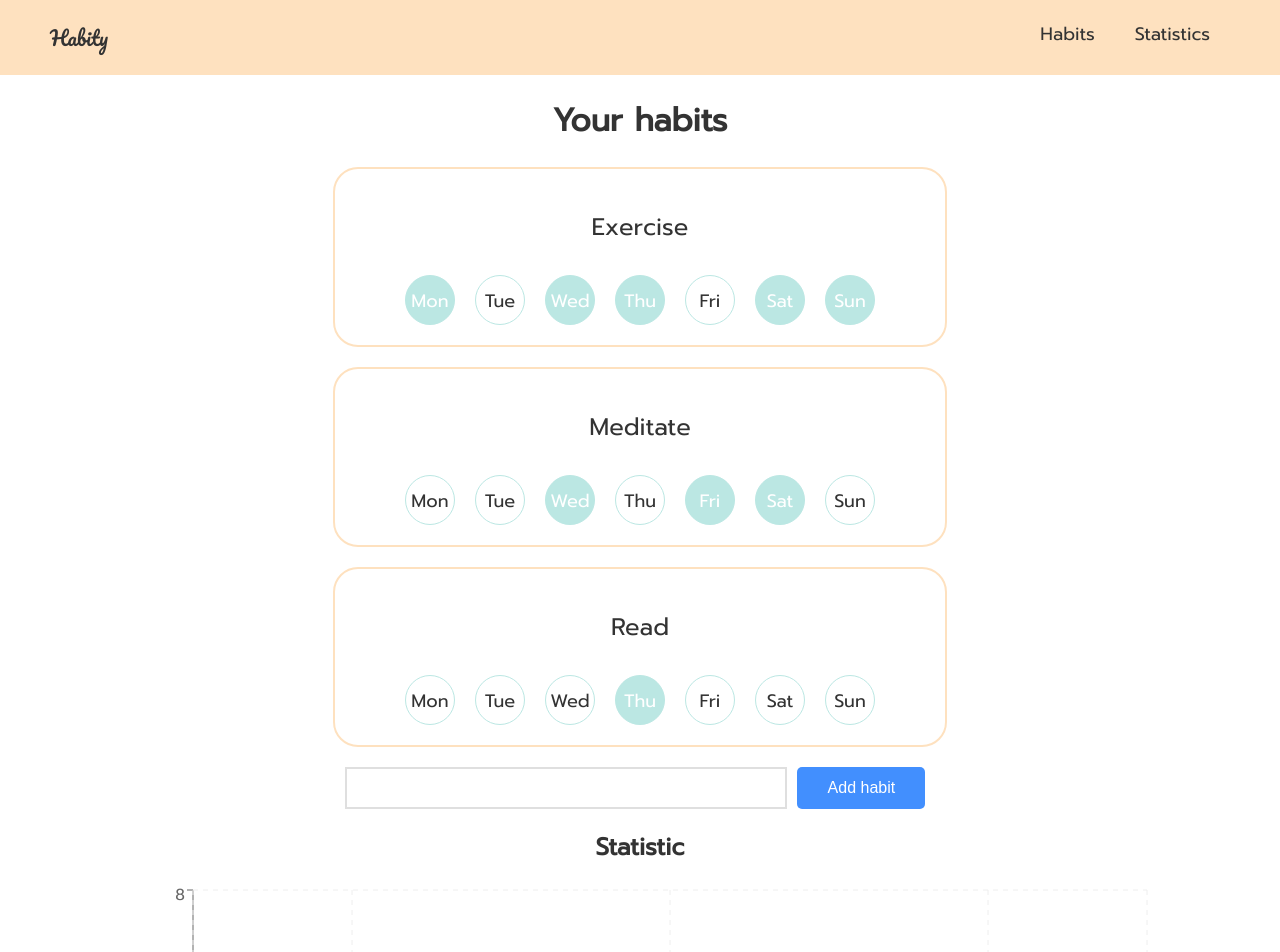
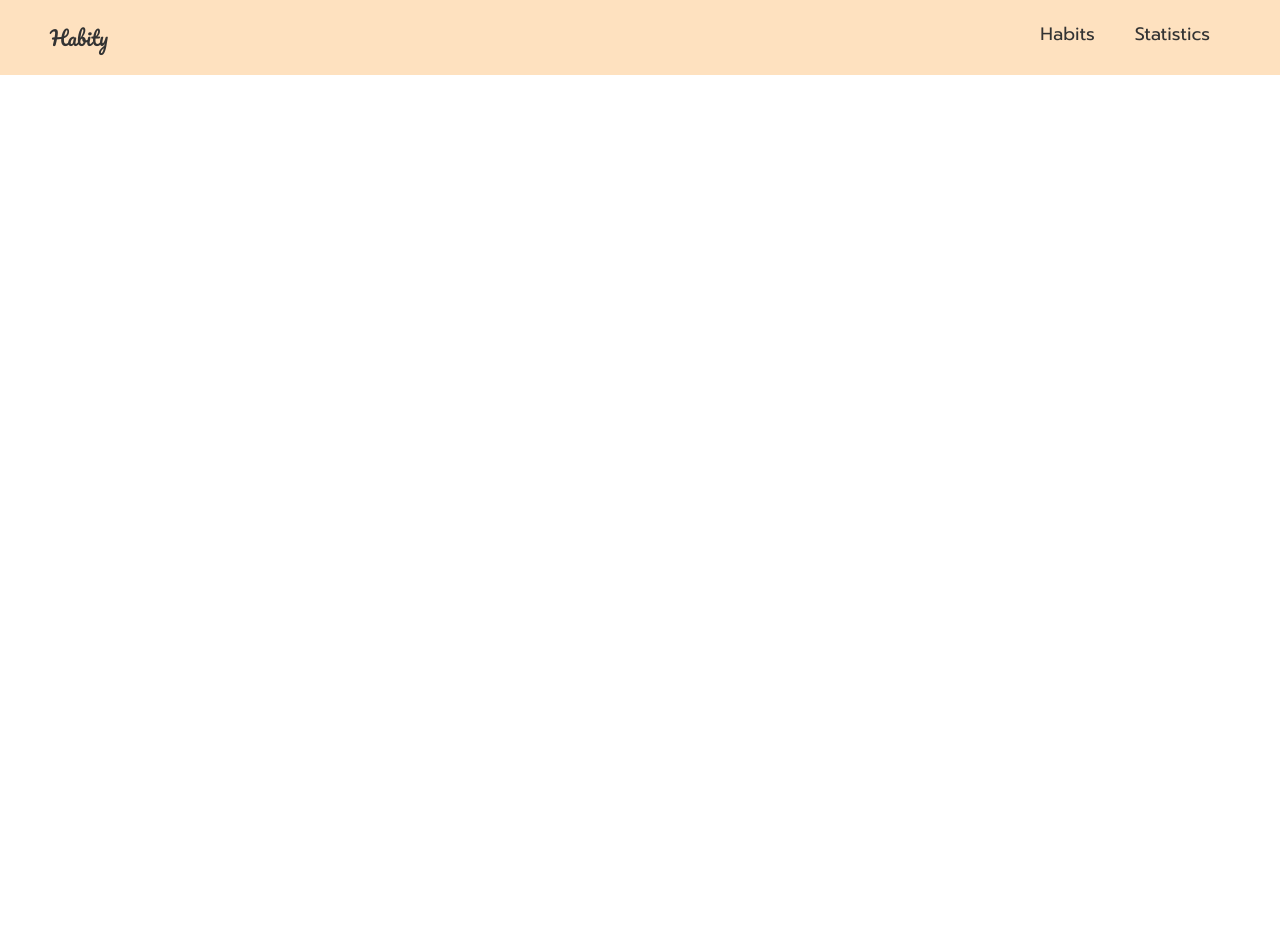
Before and after one commit to olgachichkanova/habity-app, a React (Create React App) app: page / in a window 1280 px wide. Shown: the top 952 px of the page. After the commit the page ends 800 px from the top, so only its background shows below. Built offline with nearby package versions, Linux system fonts and the light colour scheme.

Commit message:
added router

```diff
--- a/package.json
+++ b/package.json
@@ -9,6 +9,7 @@
     "axios": "^1.2.2",
     "react": "^18.2.0",
     "react-dom": "^18.2.0",
+    "react-router-dom": "^6.6.1",
     "react-scripts": "5.0.1",
     "recharts": "^2.2.0",
     "shortid": "^2.2.16",
--- a/src/App.js
+++ b/src/App.js
@@ -1,8 +1,15 @@
 import './App.css';
 import { useState, useEffect } from 'react'
-import AddHabit from './components/AddHabit/AddHabit';
+
 import HabitsList from './components/HabitsList/HabitsList'
 import Statistic from './components/Statistics/Statistics';
+import {
+  BrowserRouter,
+  Routes,
+  Route,
+  Navigate,
+  Link
+} from "react-router-dom";
 
 import shortid from "shortid"
 
@@ -32,20 +39,31 @@ function App() {
   };
 
   return (
+    <BrowserRouter>
       <div className="App">
         <header>
           <div className="logo">Habity</div>
           <nav>
-          <a href="/habits">Habits</a>
-          <a href="/statistics">Statistics</a>
+            <Link to="/habits">Habits</Link>
+            <Link to="/statistics">Statistics</Link>
           </nav>
         </header>
         <div className="wrapper">
-        <HabitsList habits={habits} setHabits={setHabits}/>
-        <AddHabit handleSubmit={handleSubmit} newHabitName={newHabitName} setNewHabitName={setNewHabitName} />
-        <Statistic habits={habits} />
+          <Routes>
+            <Route exact path="/habits" element={
+              <HabitsList
+                habits={habits}
+                setHabits={setHabits}
+                handleSubmit={handleSubmit}
+                newHabitName={newHabitName}
+                setNewHabitName={setNewHabitName}
+              />
+              } />
+            <Route path="/statistics" element={<Statistic habits={habits} />} />
+          </Routes>
         </div>
       </div>
+    </BrowserRouter>
   );
 }
 
--- a/src/components/HabitsList/HabitsList.jsx
+++ b/src/components/HabitsList/HabitsList.jsx
@@ -1,6 +1,7 @@
 import HabitItem from "../HabitItem/HabitItem"
+import AddHabit from '../AddHabit/AddHabit';
 
-const HabitsList = ({habits, setHabits}) => {
+const HabitsList = ({habits, setHabits, handleSubmit, newHabitName, setNewHabitName}) => {
     const handleCheckboxChange = (event, habitIndex, dayIndex) => {
         const newHabits = [...habits];
         newHabits[habitIndex].days[dayIndex].completed = event.target.checked;
@@ -12,6 +13,7 @@ const HabitsList = ({habits, setHabits}) => {
             <ul>
                 {habits.map((habit, habitIndex) => (<HabitItem key={habit.id} habit={habit} habitIndex={habitIndex} handleCheckboxChange={handleCheckboxChange}/>))}
             </ul>
+            <AddHabit handleSubmit={handleSubmit} newHabitName={newHabitName} setNewHabitName={setNewHabitName} />
         </div>
     )
 }
```
Also changed, not shown: 1 other file (tests, documents, lock files or other folders). Lines whose indentation alone changed are shown as unchanged.
